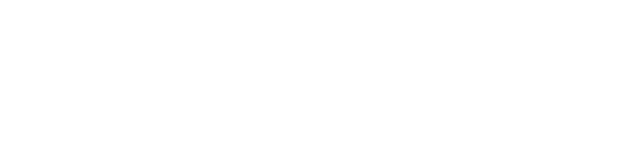
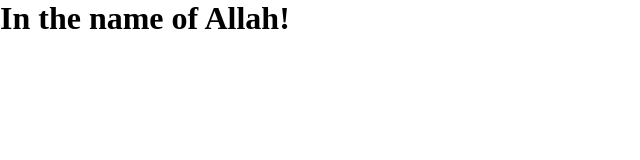
Before and after one commit to Mohammad-Sirath/simple-template, a plain HTML site: page index.html in a window 1280 px wide. Shown: the whole page, without its empty margins (0-640 px from the left). Drawn offline with Linux system fonts and the light colour scheme.

Commit message:
started to prepare the styles

```diff
--- a/index.html
+++ b/index.html
@@ -7,6 +7,7 @@
     <link rel="stylesheet" href="style.css">
 </head>
 <body>
+    <h1>In the name of Allah!</h1>
 
 </body>
 </html>
--- a/style.css
+++ b/style.css
@@ -0,0 +1,5 @@
+*{
+    margin: 0;
+    padding: 0;
+    box-sizing: border-box;
+}
```
